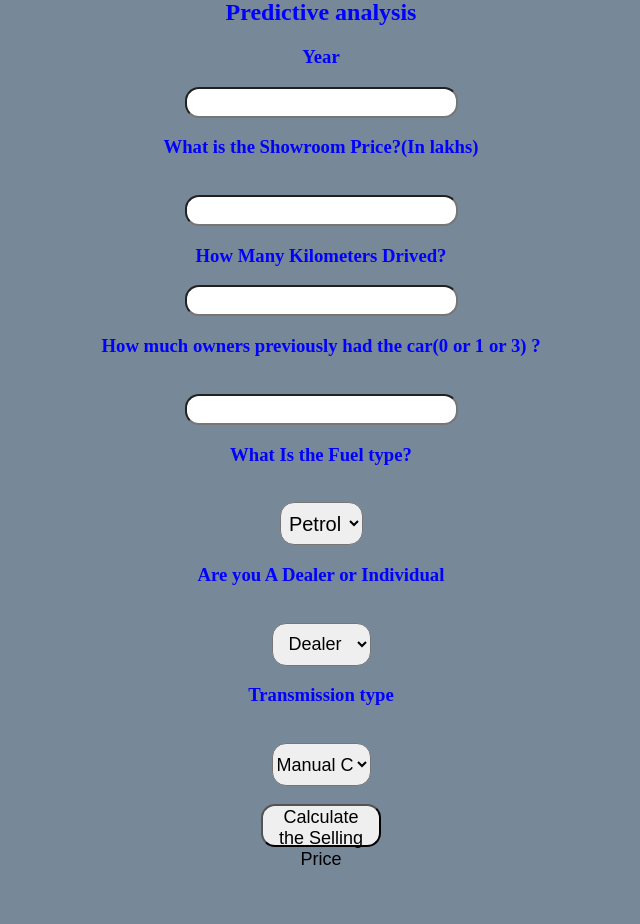
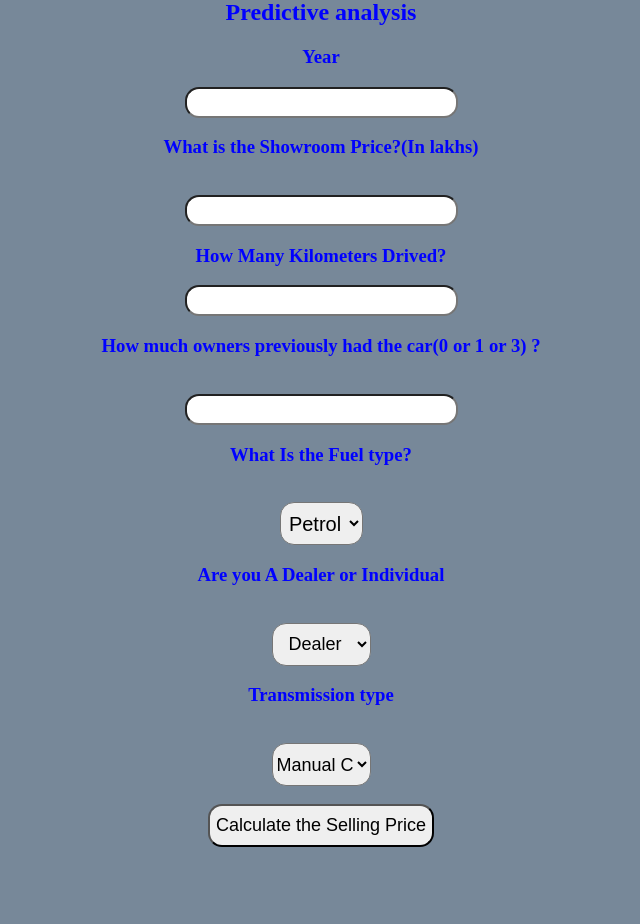
Before and after one commit to Deokumarjnu/Car-Price-Prediction, a Flask app: page / in a window 1280 px wide. Shown: the part 21-945 px from the top of the page, without its empty margins (319-959 px from the left). After the commit the page ends 868 px from the top, so only its background shows below. Run offline with Flask 2, Linux system fonts and the light colour scheme; parts of the project's set-up code (start-up, migrations or seed data) failed here and were passed over.

Commit message:
fixed style issue

```diff
--- a/templates/index.html
+++ b/templates/index.html
@@ -115,7 +115,6 @@
         }
 
         #sub {
-            width: 120px;
             height: 43px;
             text-align: center;
             border-radius: 14px;
```
